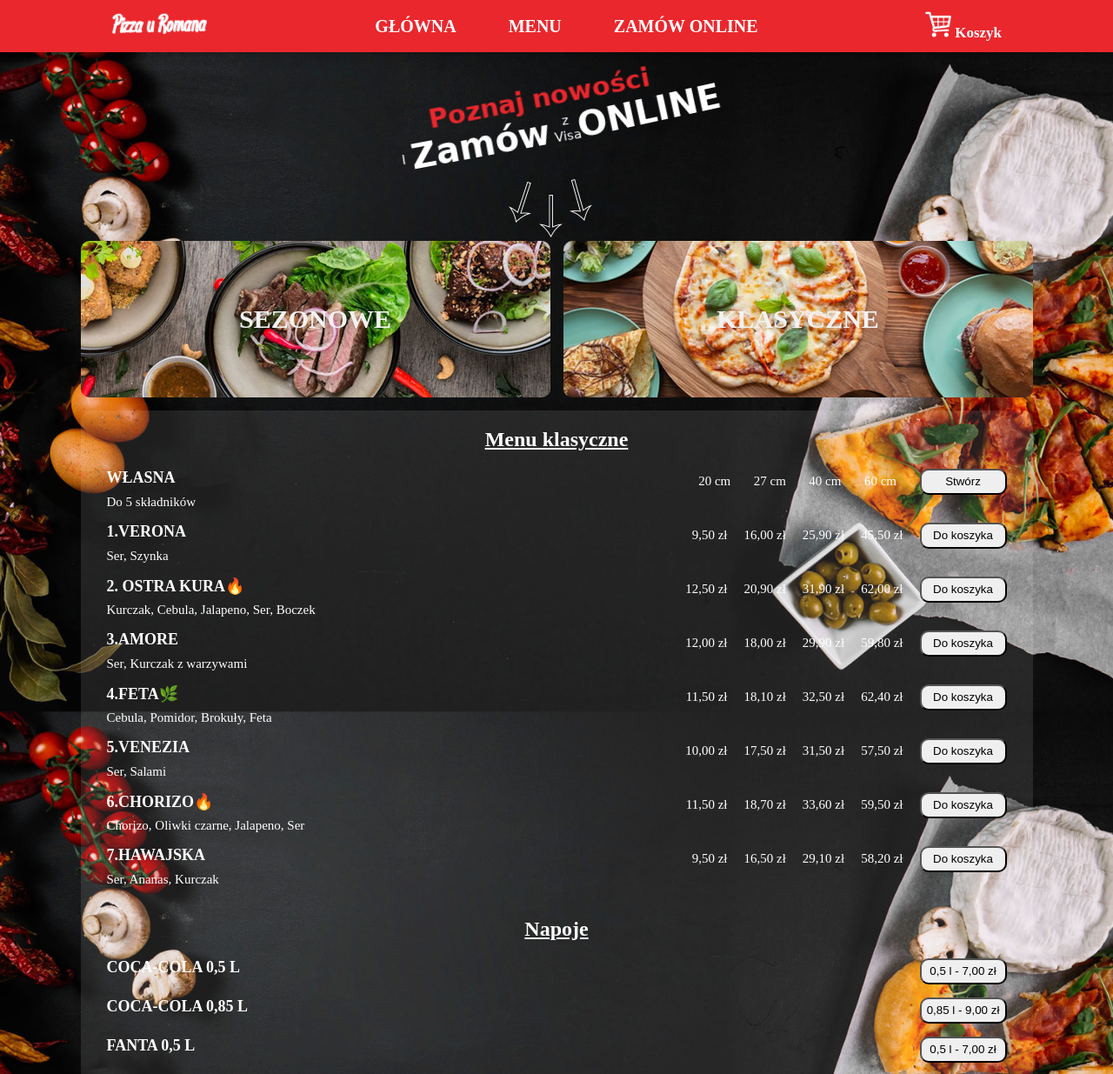
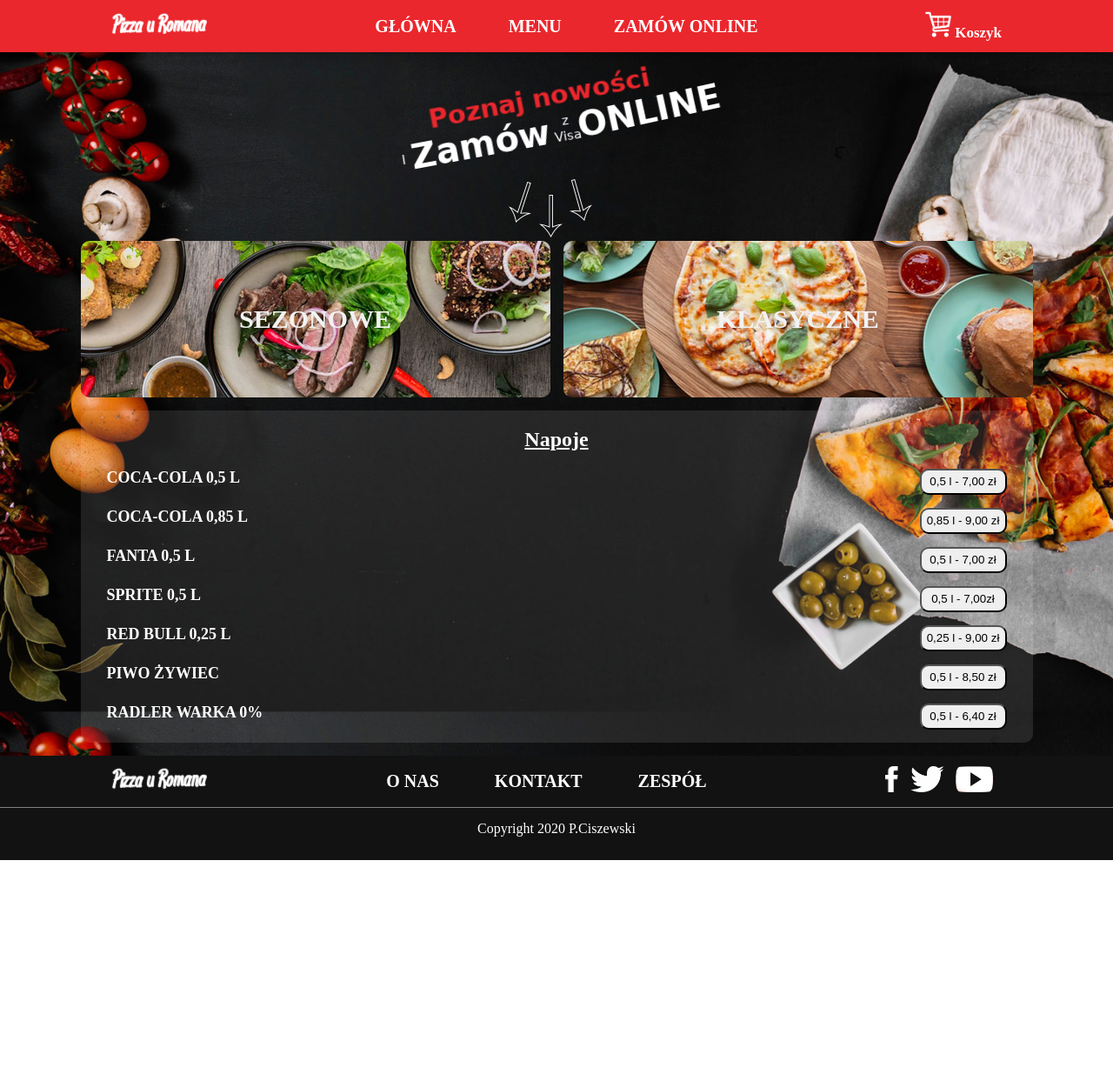
Before and after one commit to kardahim/pizzeria, a plain HTML site: page menu.html in a window 1280 px wide. Shown: the top 1235 px of the page at 87% size. After the commit the page ends 989 px from the top, so only its background shows below. Drawn offline with Linux system fonts and the light colour scheme.

Commit message:
add that only JS show menu

```diff
--- a/CSS/style.css
+++ b/CSS/style.css
@@ -244,6 +244,7 @@ span {
     position: relative;
     max-height: 180px;
     max-width: 540px;
+    cursor: pointer;
 }
 
 .menu:first-of-type {
@@ -381,6 +382,7 @@ footer {
 .cartSummary {
     margin-left: 7.5px;
     margin-right: 30px;
+
 }
 
 /* CART END */
--- a/JS/changeMenu.js
+++ b/JS/changeMenu.js
@@ -1,6 +1,11 @@
-function changeMenu(id) {
+function changeID(id) {
+    sessionStorage.setItem("menu_id", id);
+    location.href = "menu.html";
+}
+
+function changeMenu() {
     var text = "";
-
+    var id = parseInt(sessionStorage.getItem("menu_id"));
     switch (id) {
         case 1: {
             text += showSpecial();
--- a/menu.html
+++ b/menu.html
@@ -14,7 +14,7 @@
     <script src="JS/changeMenu.js"></script>
 </head>
 
-<body>
+<body onload="changeMenu()">
     <header>
         <!--LOGO-->
         <div class="logo"><img src="IMG/logo.png" alt="logo"></div>
@@ -23,7 +23,7 @@
         <nav>
             <ul>
                 <li><a href="index.html">GŁÓWNA</a></li>
-                <li><a href="menu.html">MENU</a></li>
+                <li><a href="menu.html" onclick="changeID(2);">MENU</a></li>
                 <li><a href="#">ZAMÓW ONLINE</a></li>
             </ul>
         </nav>
@@ -40,11 +40,11 @@
         </div>
         <!--FIRST ROW-->
         <div class="row">
-            <div class="menu" onclick="changeMenu(1);">
+            <div class="menu" onclick="changeID(1);">
                 <img src="IMG/flavor.png" alt="orientalne">
                 <div class="text">SEZONOWE</div>
             </div>
-            <div class="menu" onclick="changeMenu(2);">
+            <div class="menu" onclick="changeID(2);">
                 <img src="IMG/breakfast.png" alt="śniadaniowe">
                 <div class="text">KLASYCZNE</div>
             </div>
@@ -53,127 +53,7 @@
         <div class="row">
             <div class="menuOrder">
                 <section id="menuSPA">
-                    <h1>Menu klasyczne</h1>
-                    <div class="menuRow">
-                        <div class="pizzaNameRow">
-                            <span>WŁASNA</span>
-                            <div class="price">
-                                <span>20 cm&nbsp;&nbsp;</span>
-                                <span>27 cm&nbsp;&nbsp;</span>
-                                <span>40 cm&nbsp;&nbsp;</span>
-                                <span>60 cm&nbsp;&nbsp;</span>
-                                <button>Stwórz</button>
-                            </div>
-                        </div>
-                        <div class="ingredients">
-                            <span>Do 5 składników</span>
-                        </div>
-                    </div>
-                    <div class="menuRow">
-                        <div class="pizzaNameRow">
-                            <span>1.VERONA</span>
-                            <div class="price">
-                                <span>9,50 zł</span>
-                                <span>16,00 zł</span>
-                                <span>25,90 zł</span>
-                                <span>45,50 zł</span>
-                                <button>Do koszyka</button>
-                            </div>
-                        </div>
-                        <div class="ingredients">
-                            <span>Ser, Szynka</span>
-                        </div>
-                    </div>
-                    <div class="menuRow">
-                        <div class="pizzaNameRow">
-                            <span>2. OSTRA KURA&#128293;</span>
-                            <div class="price">
-                                <span>12,50 zł</span>
-                                <span>20,90 zł</span>
-                                <span>31,90 zł</span>
-                                <span>62,00 zł</span>
-                                <button>Do koszyka</button>
-                            </div>
-                        </div>
-                        <div class="ingredients">
-                            <span>Kurczak, Cebula, Jalapeno, Ser, Boczek</span>
-                        </div>
-                    </div>
-                    <div class="menuRow">
-                        <div class="pizzaNameRow">
-                            <span>3.AMORE</span>
-                            <div class="price">
-                                <span>12,00 zł</span>
-                                <span>18,00 zł</span>
-                                <span>29,90 zł</span>
-                                <span>59,80 zł</span>
-                                <button>Do koszyka</button>
-                            </div>
-                        </div>
-                        <div class="ingredients">
-                            <span>Ser, Kurczak z warzywami</span>
-                        </div>
-                    </div>
-                    <div class="menuRow">
-                        <div class="pizzaNameRow">
-                            <span>4.FETA&#127807;</span>
-                            <div class="price">
-                                <span>11,50 zł</span>
-                                <span>18,10 zł</span>
-                                <span>32,50 zł</span>
-                                <span>62,40 zł</span>
-                                <button>Do koszyka</button>
-                            </div>
-                        </div>
-                        <div class="ingredients">
-                            <span>Cebula, Pomidor, Brokuły, Feta</span>
-                        </div>
-                    </div>
-                    <div class="menuRow">
-                        <div class="pizzaNameRow">
-                            <span>5.VENEZIA</span>
-                            <div class="price">
-                                <span>10,00 zł</span>
-                                <span>17,50 zł</span>
-                                <span>31,50 zł</span>
-                                <span>57,50 zł</span>
-                                <button>Do koszyka</button>
-                            </div>
-                        </div>
-                        <div class="ingredients">
-                            <span>Ser, Salami</span>
-                        </div>
-                    </div>
-                    <div class="menuRow">
-                        <div class="pizzaNameRow">
-                            <span>6.CHORIZO&#128293;</span>
-                            <div class="price">
-                                <span>11,50 zł</span>
-                                <span>18,70 zł</span>
-                                <span>33,60 zł</span>
-                                <span>59,50 zł</span>
-                                <button>Do koszyka</button>
-                            </div>
-                        </div>
-                        <div class="ingredients">
-                            <span>Chorizo, Oliwki czarne, Jalapeno, Ser</span>
-                        </div>
-                    </div>
-                    <div class="menuRow">
-                        <div class="pizzaNameRow">
-                            <span>7.HAWAJSKA</span>
-                            <div class="price">
-                                <span>9,50 zł</span>
-                                <span>16,50 zł</span>
-                                <span>29,10 zł</span>
-                                <span>58,20 zł</span>
-                                <button>Do koszyka</button>
-                            </div>
-                        </div>
-                        <div class="ingredients">
-                            <span>Ser, Ananas, Kurczak</span>
-                        </div>
-                    </div>
+                    <h1>Jak to widzisz skontaktuj się z administratorem user@gmail.com</h1>
                 </section>
                 <section>
                     <h1>Napoje</h1>
```
Also changed, not shown: index.html (+7 -6 lines).
